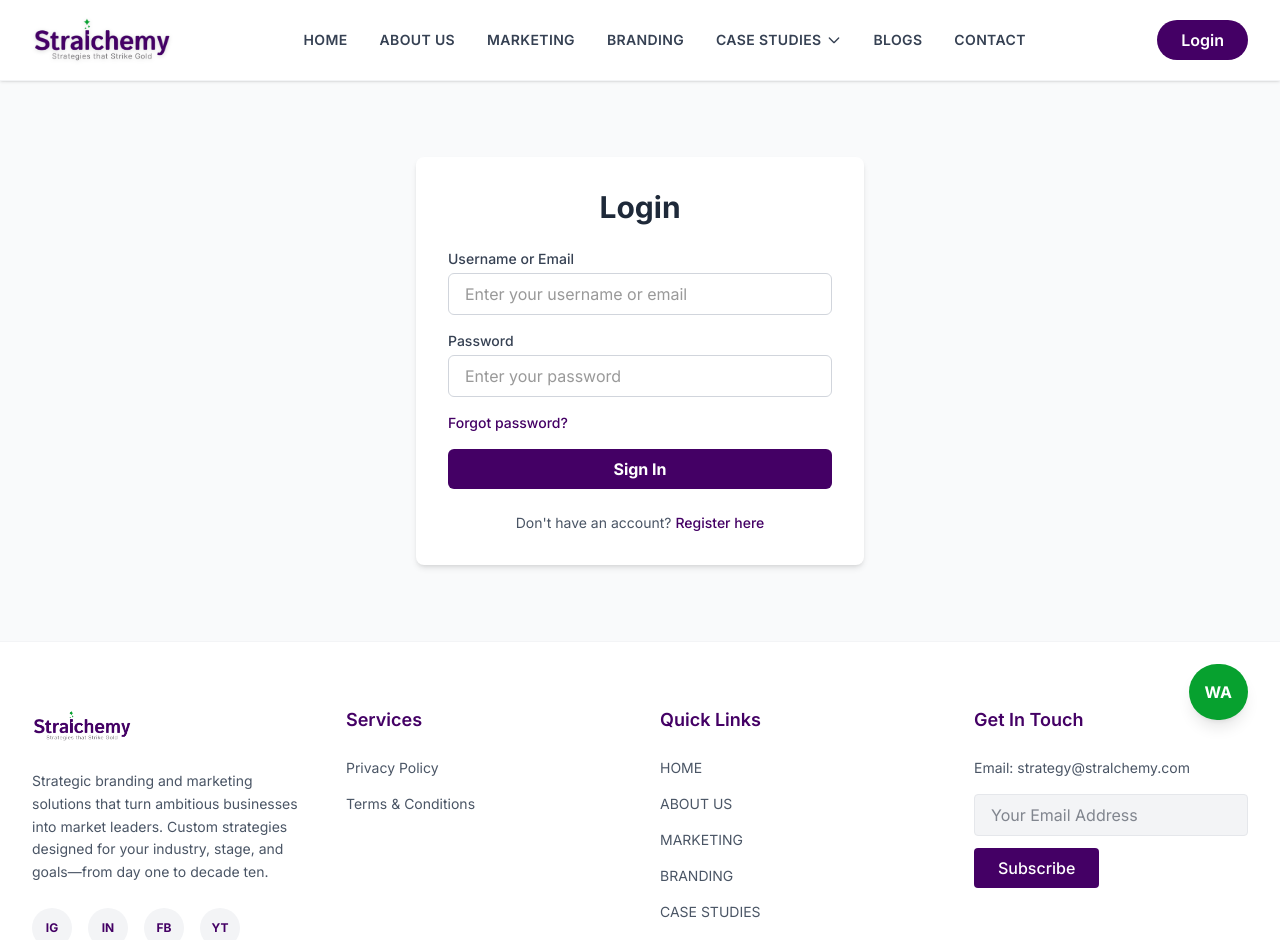
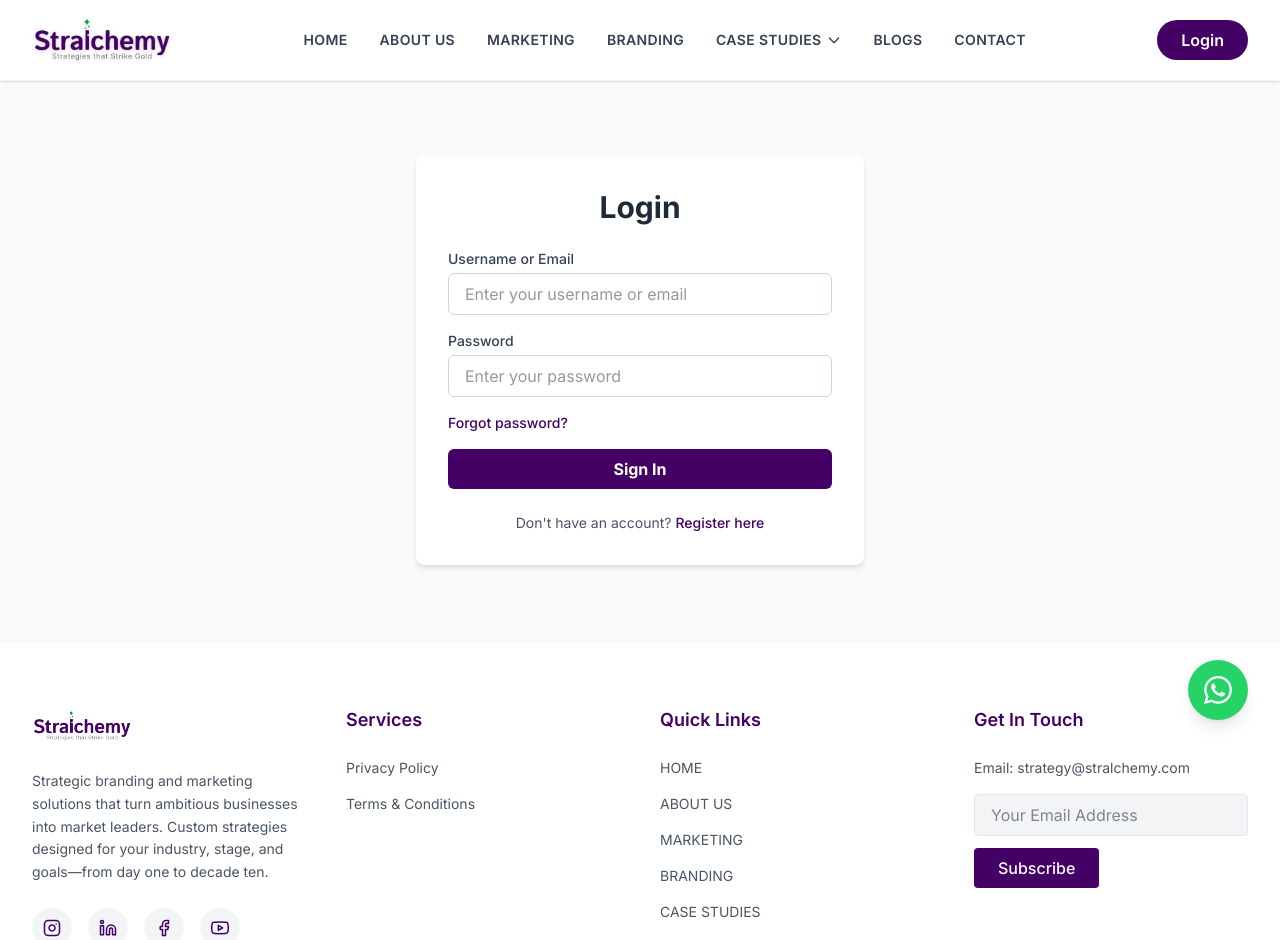
Before and after one commit to harshkumarjangir/stralchemy, a React (Vite) app in the folder client/: page /login in a window 1280 px wide. Shown: the top 940 px of the page. Built offline with nearby package versions, Linux system fonts and the light colour scheme.

Commit message:
feat: add Footer component and Home page HeroSection

```diff
--- a/client/src/components/common/Footer.jsx
+++ b/client/src/components/common/Footer.jsx
@@ -12,17 +12,17 @@ const Footer = () => {
             Strategic branding and marketing solutions that turn ambitious businesses into market leaders. Custom strategies designed for your industry, stage, and goals—from day one to decade ten.
           </p>
           <div className="flex space-x-4">
-            <a href="#" className="bg-gray-100 text-brand-purple p-2 rounded-full hover:bg-brand-purple hover:text-white transition-colors w-10 h-10 flex items-center justify-center font-bold text-xs">
-              IG
+            <a href="#" className="bg-gray-100 text-brand-purple p-2 rounded-full hover:bg-brand-purple hover:text-white transition-colors w-10 h-10 flex items-center justify-center font-bold text-xs" aria-label="Instagram">
+              <svg xmlns="http://www.w3.org/2000/svg" width="18" height="18" viewBox="0 0 24 24" fill="none" stroke="currentColor" strokeWidth="2" strokeLinecap="round" strokeLinejoin="round"><rect width="20" height="20" x="2" y="2" rx="5" ry="5"/><path d="M16 11.37A4 4 0 1 1 12.63 8 4 4 0 0 1 16 11.37z"/><line x1="17.5" x2="17.51" y1="6.5" y2="6.5"/></svg>
             </a>
-            <a href="#" className="bg-gray-100 text-brand-purple p-2 rounded-full hover:bg-brand-purple hover:text-white transition-colors w-10 h-10 flex items-center justify-center font-bold text-xs">
-              IN
+            <a href="#" className="bg-gray-100 text-brand-purple p-2 rounded-full hover:bg-brand-purple hover:text-white transition-colors w-10 h-10 flex items-center justify-center font-bold text-xs" aria-label="LinkedIn">
+              <svg xmlns="http://www.w3.org/2000/svg" width="18" height="18" viewBox="0 0 24 24" fill="none" stroke="currentColor" strokeWidth="2" strokeLinecap="round" strokeLinejoin="round"><path d="M16 8a6 6 0 0 1 6 6v7h-4v-7a2 2 0 0 0-2-2 2 2 0 0 0-2 2v7h-4v-7a6 6 0 0 1 6-6z"/><rect width="4" height="12" x="2" y="9"/><circle cx="4" cy="4" r="2"/></svg>
             </a>
-            <a href="#" className="bg-gray-100 text-brand-purple p-2 rounded-full hover:bg-brand-purple hover:text-white transition-colors w-10 h-10 flex items-center justify-center font-bold text-xs">
-              FB
+            <a href="#" className="bg-gray-100 text-brand-purple p-2 rounded-full hover:bg-brand-purple hover:text-white transition-colors w-10 h-10 flex items-center justify-center font-bold text-xs" aria-label="Facebook">
+              <svg xmlns="http://www.w3.org/2000/svg" width="18" height="18" viewBox="0 0 24 24" fill="none" stroke="currentColor" strokeWidth="2" strokeLinecap="round" strokeLinejoin="round"><path d="M18 2h-3a5 5 0 0 0-5 5v3H7v4h3v8h4v-8h3l1-4h-4V7a1 1 0 0 1 1-1h3z"/></svg>
             </a>
-            <a href="#" className="bg-gray-100 text-brand-purple p-2 rounded-full hover:bg-brand-purple hover:text-white transition-colors w-10 h-10 flex items-center justify-center font-bold text-xs">
-              YT
+            <a href="#" className="bg-gray-100 text-brand-purple p-2 rounded-full hover:bg-brand-purple hover:text-white transition-colors w-10 h-10 flex items-center justify-center font-bold text-xs" aria-label="YouTube">
+              <svg xmlns="http://www.w3.org/2000/svg" width="18" height="18" viewBox="0 0 24 24" fill="none" stroke="currentColor" strokeWidth="2" strokeLinecap="round" strokeLinejoin="round"><path d="M22.54 6.42a2.78 2.78 0 0 0-1.94-2C18.88 4 12 4 12 4s-6.88 0-8.6.46a2.78 2.78 0 0 0-1.94 2A29 29 0 0 0 1 11.75a29 29 0 0 0 .46 5.33 2.78 2.78 0 0 0 1.94 2c1.72.46 8.6.46 8.6.46s6.88 0 8.6-.46a2.78 2.78 0 0 0 1.94-2 29 29 0 0 0 .46-5.33 29 29 0 0 0-.46-5.33z"/><polygon points="9.75 15.02 15.5 11.75 9.75 8.48 9.75 15.02"/></svg>
             </a>
           </div>
         </div>
@@ -74,8 +74,8 @@ const Footer = () => {
       </div>
 
       {/* Floating WhatsApp Button */}
-      <a href="https://wa.me/1234567890" target="_blank" rel="noreferrer" className="fixed bottom-20 right-8 bg-brand-green p-4 rounded-full text-white shadow-lg hover:bg-opacity-90 transition-colors z-50 font-bold">
-        WA
+      <a href="https://wa.me/1234567890" target="_blank" rel="noreferrer" className="fixed bottom-20 right-8 bg-[#25D366] p-4 rounded-full text-white shadow-lg hover:bg-[#128C7E] transition-colors z-50 flex items-center justify-center" aria-label="WhatsApp">
+        <svg xmlns="http://www.w3.org/2000/svg" width="28" height="28" viewBox="0 0 24 24" fill="currentColor" stroke="none"><path d="M17.472 14.382c-.297-.149-1.758-.867-2.03-.967-.273-.099-.471-.148-.67.15-.197.297-.767.966-.94 1.164-.173.199-.347.223-.644.075-.297-.15-1.255-.463-2.39-1.475-.883-.788-1.48-1.761-1.653-2.059-.173-.297-.018-.458.13-.606.134-.133.298-.347.446-.52.149-.174.198-.298.298-.497.099-.198.05-.371-.025-.52-.075-.149-.669-1.612-.916-2.207-.242-.579-.487-.5-.669-.51-.173-.008-.371-.01-.57-.01-.198 0-.52.074-.792.372-.272.297-1.04 1.016-1.04 2.479 0 1.462 1.065 2.875 1.213 3.074.149.198 2.096 3.2 5.077 4.487.709.306 1.262.489 1.694.625.712.227 1.36.195 1.871.118.571-.085 1.758-.719 2.006-1.413.248-.694.248-1.289.173-1.413-.074-.124-.272-.198-.57-.347m-5.421 7.403h-.004a9.87 9.87 0 01-5.031-1.378l-.361-.214-3.741.982.998-3.648-.235-.374a9.86 9.86 0 01-1.51-5.26c.001-5.45 4.436-9.884 9.888-9.884 2.64 0 5.122 1.03 6.988 2.898a9.825 9.825 0 012.893 6.994c-.003 5.45-4.437 9.884-9.885 9.884m8.413-18.297A11.815 11.815 0 0012.05 0C5.495 0 .16 5.335.157 11.892c0 2.096.547 4.142 1.588 5.945L.057 24l6.305-1.654a11.882 11.882 0 005.683 1.448h.005c6.554 0 11.89-5.335 11.893-11.893a11.821 11.821 0 00-3.48-8.413z"/></svg>
       </a>
     </footer>
   );
--- a/client/src/components/home/HeroSection.jsx
+++ b/client/src/components/home/HeroSection.jsx
@@ -8,7 +8,7 @@ const HeroSection = () => {
         {/* Text Content */}
         <div className="space-y-6">
           <p className="font-semibold text-lg text-brand-purple">
-            Where Strategy Strikes <span className="text-yellow-500">Gold</span>
+            Where Strategy Strikes <span className="text-yellow-500">GOLD</span>
           </p>
           <h1 className="text-4xl lg:text-5xl font-bold leading-tight">
             <span className="bg-gradient-to-r from-brand-purple to-brand-green bg-clip-text text-transparent">
@@ -31,11 +31,11 @@ const HeroSection = () => {
         {/* Image/Graphic Content */}
         <div className="relative rounded-lg overflow-hidden shadow-xl border border-gray-100">
           <div className="aspect-w-4 aspect-h-3 bg-gray-50">
-             <img
-               src="https://images.unsplash.com/photo-1551288049-bebda4e38f71?ixlib=rb-4.0.3&auto=format&fit=crop&w=800&q=80"
-               alt="Business Analytics and Strategy"
-               className="w-full h-full object-cover rounded-lg"
-             />
+            <img
+              src="https://images.unsplash.com/photo-1551288049-bebda4e38f71?ixlib=rb-4.0.3&auto=format&fit=crop&w=800&q=80"
+              alt="Business Analytics and Strategy"
+              className="w-full h-full object-cover rounded-lg"
+            />
           </div>
         </div>
       </div>
```
